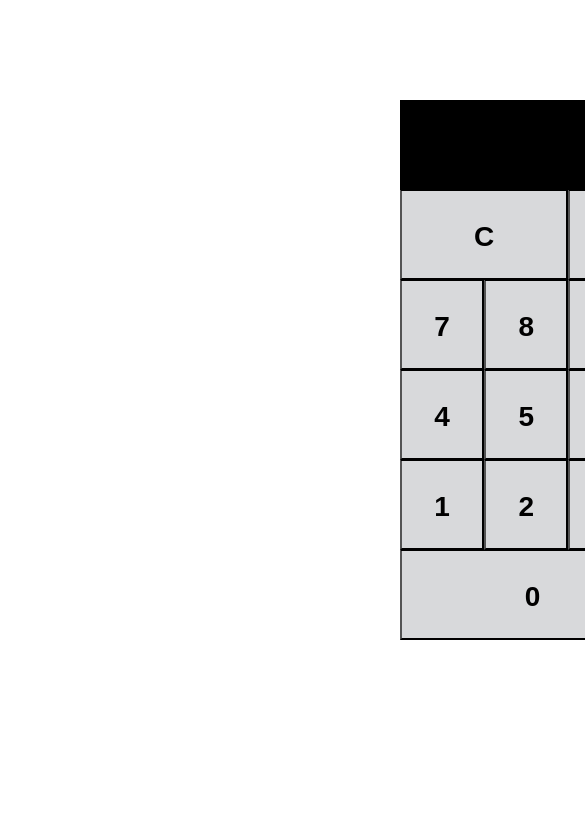
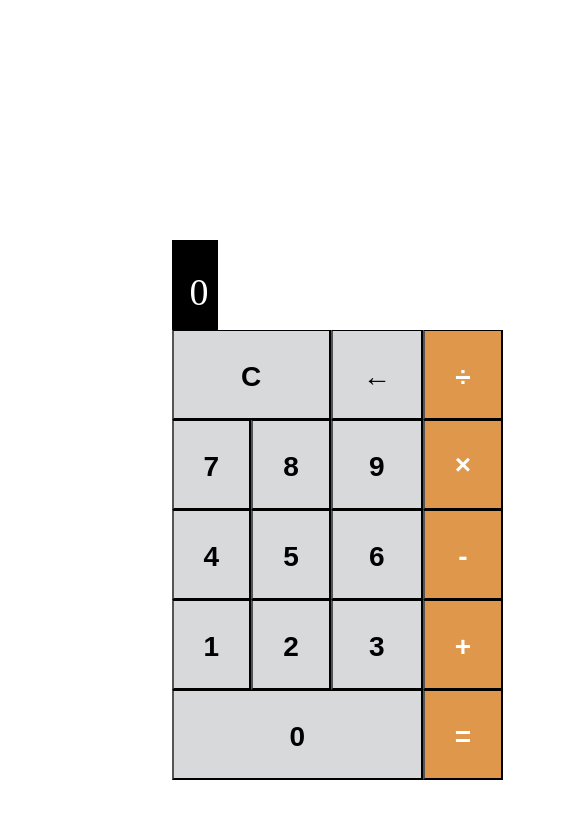
Before and after one commit to Spawn9986/Calculator, a plain HTML site: page index.html in a window 390 px wide. Shown: the top 818 px of the page, 585 px wide, since content can reach past the window. Drawn offline with Linux system fonts and the light colour scheme.

Commit message:
changing for mobile

```diff
--- a/styles.css
+++ b/styles.css
@@ -8,8 +8,8 @@ body {
 }
 
 .calc {
-  width: 350px;
-  margin: 100px 400px;
+  width: 12%;
+  margin: 15em auto;
 }
 
 button {
```
